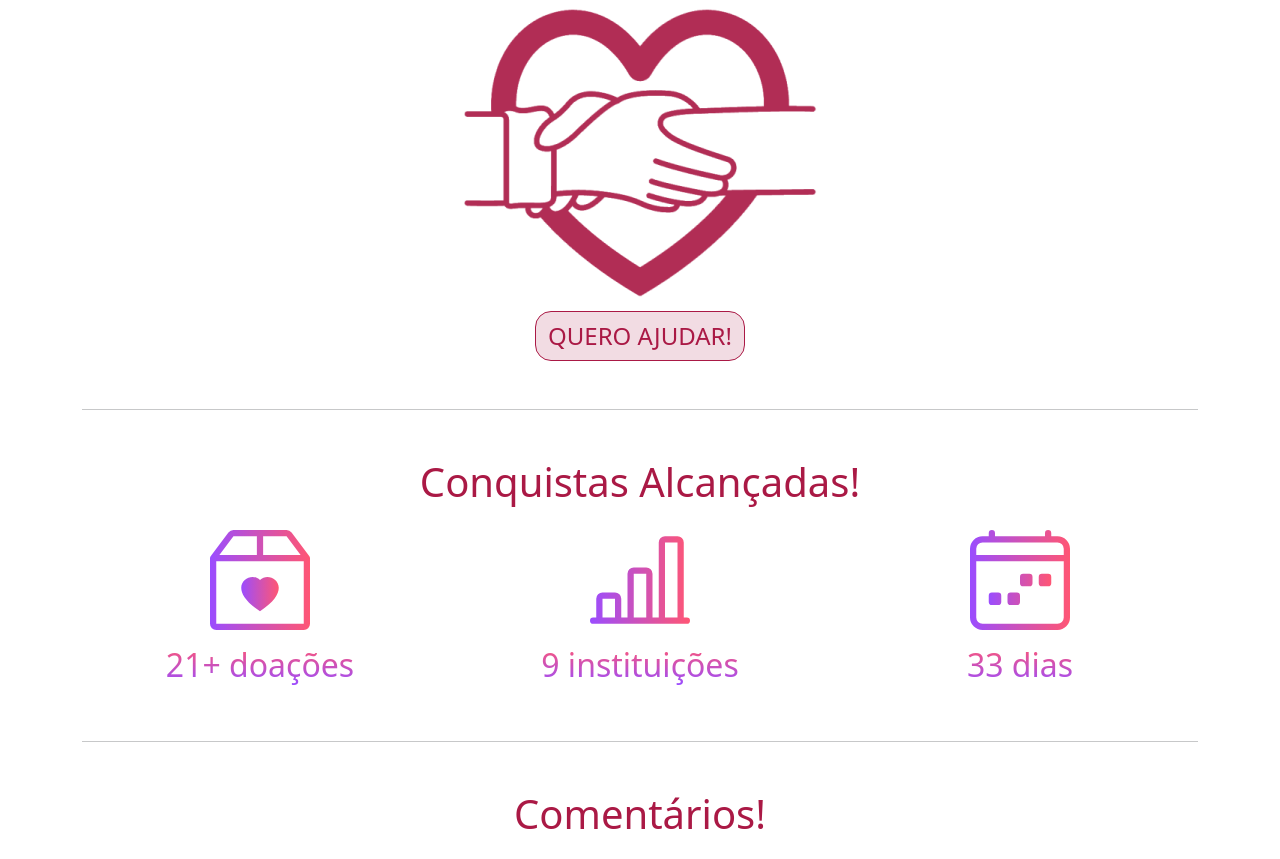
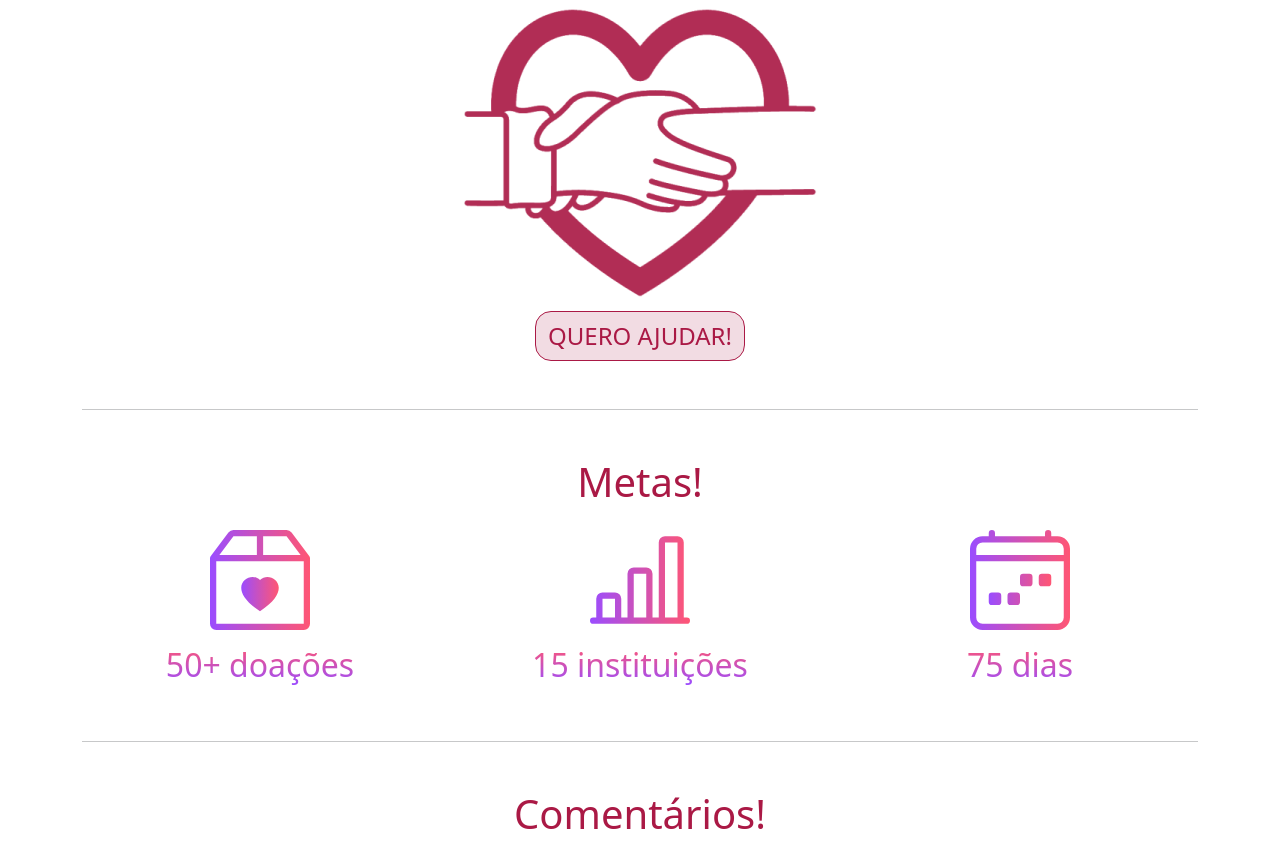
Before and after one commit to luanunipam/heroi-doador, a plain HTML site: page index.html in a window 1280 px wide. Shown: the part 319-1178 px from the top of the page. Drawn offline with Linux system fonts and the light colour scheme.

Commit message:
novas alteracoes no index

```diff
--- a/index.html
+++ b/index.html
@@ -69,7 +69,7 @@
         <hr class="featurette-divider my-5">
 
         <div class="row">
-            <h2 class="fs-1 text-primary text-ajuda mb-4">Conquistas Alcançadas!</h2>
+            <h2 class="fs-1 text-primary text-ajuda mb-4">Metas!</h2>
             <div class="col-lg-4">
                 <svg xmlns="http://www.w3.org/2000/svg" width="100" height="100" fill="url(#gradient-horizontal)"
                     class="bi bi-bar-chart-line" viewBox="0 0 16 16">
@@ -81,7 +81,7 @@
                     <path
                         d="M3.75 0a1 1 0 0 0-.8.4L.1 4.2a.5.5 0 0 0-.1.3V15a1 1 0 0 0 1 1h14a1 1 0 0 0 1-1V4.5a.5.5 0 0 0-.1-.3L13.05.4a1 1 0 0 0-.8-.4h-8.5Zm0 1H7.5v3h-6l2.25-3ZM8.5 4V1h3.75l2.25 3h-6ZM15 5v10H1V5h14Z" />
                 </svg>
-                <h2 class="info-doacao mt-3">21+ doações</h2>
+                <h2 class="info-doacao mt-3">50+ doações</h2>
             </div>
             <div class="col-lg-4">
                 <svg xmlns="http://www.w3.org/2000/svg" width="100" height="100" fill="url(#gradient-horizontal)"
@@ -93,7 +93,7 @@
                     <path
                         d="M11 2a1 1 0 0 1 1-1h2a1 1 0 0 1 1 1v12h.5a.5.5 0 0 1 0 1H.5a.5.5 0 0 1 0-1H1v-3a1 1 0 0 1 1-1h2a1 1 0 0 1 1 1v3h1V7a1 1 0 0 1 1-1h2a1 1 0 0 1 1 1v7h1V2zm1 12h2V2h-2v12zm-3 0V7H7v7h2zm-5 0v-3H2v3h2z" />
                 </svg>
-                <h2 class="info-doacao mt-3">9 instituições</h2>
+                <h2 class="info-doacao mt-3">15 instituições</h2>
             </div>
             <div class="col-lg-4">
                 <svg xmlns="http://www.w3.org/2000/svg" width="100" height="100" fill="url(#gradient-horizontal)"
@@ -107,7 +107,7 @@
                     <path
                         d="M11 7.5a.5.5 0 0 1 .5-.5h1a.5.5 0 0 1 .5.5v1a.5.5 0 0 1-.5.5h-1a.5.5 0 0 1-.5-.5v-1zm-3 0a.5.5 0 0 1 .5-.5h1a.5.5 0 0 1 .5.5v1a.5.5 0 0 1-.5.5h-1a.5.5 0 0 1-.5-.5v-1zm-2 3a.5.5 0 0 1 .5-.5h1a.5.5 0 0 1 .5.5v1a.5.5 0 0 1-.5.5h-1a.5.5 0 0 1-.5-.5v-1zm-3 0a.5.5 0 0 1 .5-.5h1a.5.5 0 0 1 .5.5v1a.5.5 0 0 1-.5.5h-1a.5.5 0 0 1-.5-.5v-1z" />
                 </svg>
-                <h2 class="info-doacao mt-3">33 dias</h2>
+                <h2 class="info-doacao mt-3">75 dias</h2>
             </div>
         </div>
 
```
